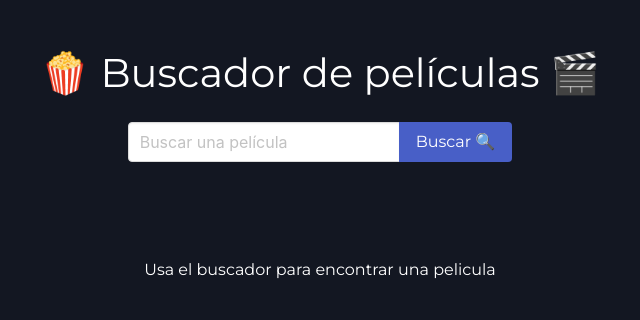
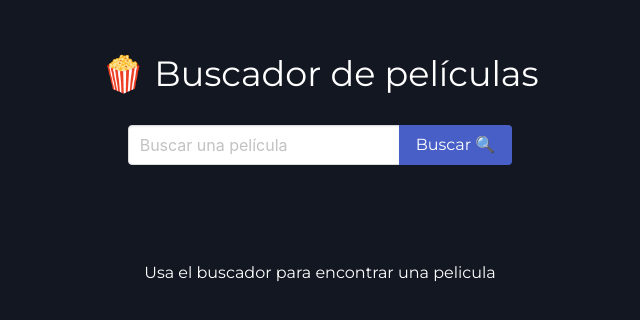
Before and after one commit to icao/curso-react, a React (Create React App) app in the folder 33-----proyecto-----buscador-de-peliculas-v2/: page / in a window 1280 px wide. Shown: the top 320 px of the page, without its empty margins (320-960 px from the left). Built offline with nearby package versions, Linux system fonts and the light colour scheme.

Commit message:
Terminando ajustes de diseno y agregando interacion de boton de regreso a pagina principal de busqueda

```diff
--- a/33-----proyecto-----buscador-de-peliculas-v2/src/App.css
+++ b/33-----proyecto-----buscador-de-peliculas-v2/src/App.css
@@ -13,8 +13,15 @@ html {
   /* background-color: #0e0d12; */
 }
 
-.subtitle {
+.subtitle__search {
+  color: #fff;
+  font-size: calc(27px + 1vmin);
+}
+
+.subtitle__card{
   color: #fff !important;
+  font-size: 16px !important;
+  font-weight: 600 !important;
 }
 
 .text-center {
--- a/33-----proyecto-----buscador-de-peliculas-v2/src/components/Movie.js
+++ b/33-----proyecto-----buscador-de-peliculas-v2/src/components/Movie.js
@@ -18,7 +18,7 @@ export const Movie = ({ imdbID, title, poster, type, year }) => {
         </div>
         <div className="card-content">
           <div className="content">
-            <h2 className="subtitle is-6">{title}</h2>
+            <h2 className="subtitle__card">{title}</h2>
             <div className="tags has-addons is-right">
               <span className="tag">
                 <strong>{year}</strong>
--- a/33-----proyecto-----buscador-de-peliculas-v2/src/components/Title.js
+++ b/33-----proyecto-----buscador-de-peliculas-v2/src/components/Title.js
@@ -1,5 +1,5 @@
 import React from "react";
 
 export const Title = ({ children }) => (
-         <h1 className="subtitle is-2 has-text-centered">{children}</h1>
+         <h1 className="subtitle__search has-text-centered">{children}</h1>
        );
--- a/33-----proyecto-----buscador-de-peliculas-v2/src/pages/DetailMovie.js
+++ b/33-----proyecto-----buscador-de-peliculas-v2/src/pages/DetailMovie.js
@@ -50,6 +50,7 @@ export class DetailMovie extends Component {
   }
 
   render() {
+    const { history } = this.props;
     return this.state.detail && this.state.colors ? (
       <Fragment>
         <div className="container__banner__detail__movie">
@@ -67,9 +68,6 @@ export class DetailMovie extends Component {
                         className="img__detail__movie"
                         src={this.state.detail.Poster}
                         alt={this.state.detail.Title}
-                        style={{
-                          // border: `5px solid ${this.state.colors.DarkVibrant.hex}`
-                        }}
                       />
                     </div>
                   </div>
@@ -162,9 +160,17 @@ export class DetailMovie extends Component {
                     color: this.state.colors.Vibrant.hex
                   }}
                 >
+                  <span>{this.state.detail.Plot}</span>
+                </p>
+                <br/>
+                <p
+                  className="detail__text"
+                  style={{
+                    color: this.state.colors.Vibrant.hex
+                  }}
+                >
                   Language: <span>{this.state.detail.Language}</span>
                 </p>
-
                 <p
                   className="detail__text"
                   style={{
@@ -197,14 +203,16 @@ export class DetailMovie extends Component {
                 >
                   Actors: <span>{this.state.detail.Actors}</span>
                 </p>
-                <p
-                  className="detail__text"
-                  style={{
-                    color: this.state.colors.Vibrant.hex
-                  }}
+              </div>
+            </div>
+            <div className="columns">
+              <div className="column column is-full-fullhd is-full-widescreen  is-full-desktop is-full-tablet is-full-mobile">
+                <button
+                  className="button is-outlined is-white"
+                  onClick={() => history.push("/")}
                 >
-                  Description: <span>{this.state.detail.Plot}</span>
-                </p>
+                  Return
+                </button>
               </div>
             </div>
           </div>
--- a/33-----proyecto-----buscador-de-peliculas-v2/src/pages/Home.js
+++ b/33-----proyecto-----buscador-de-peliculas-v2/src/pages/Home.js
@@ -114,10 +114,7 @@ export class Home extends Component {
                   <span role="img" aria-label="jsx-a11y/aria-proptypes">
                     🍿
                   </span>{" "}
-                  Buscador de películas{" "}
-                  <span role="img" aria-label="jsx-a11y/aria-proptypes">
-                    🎬
-                  </span>
+                  Buscador de películas
                 </Title>
               </div>
             </div>
```
